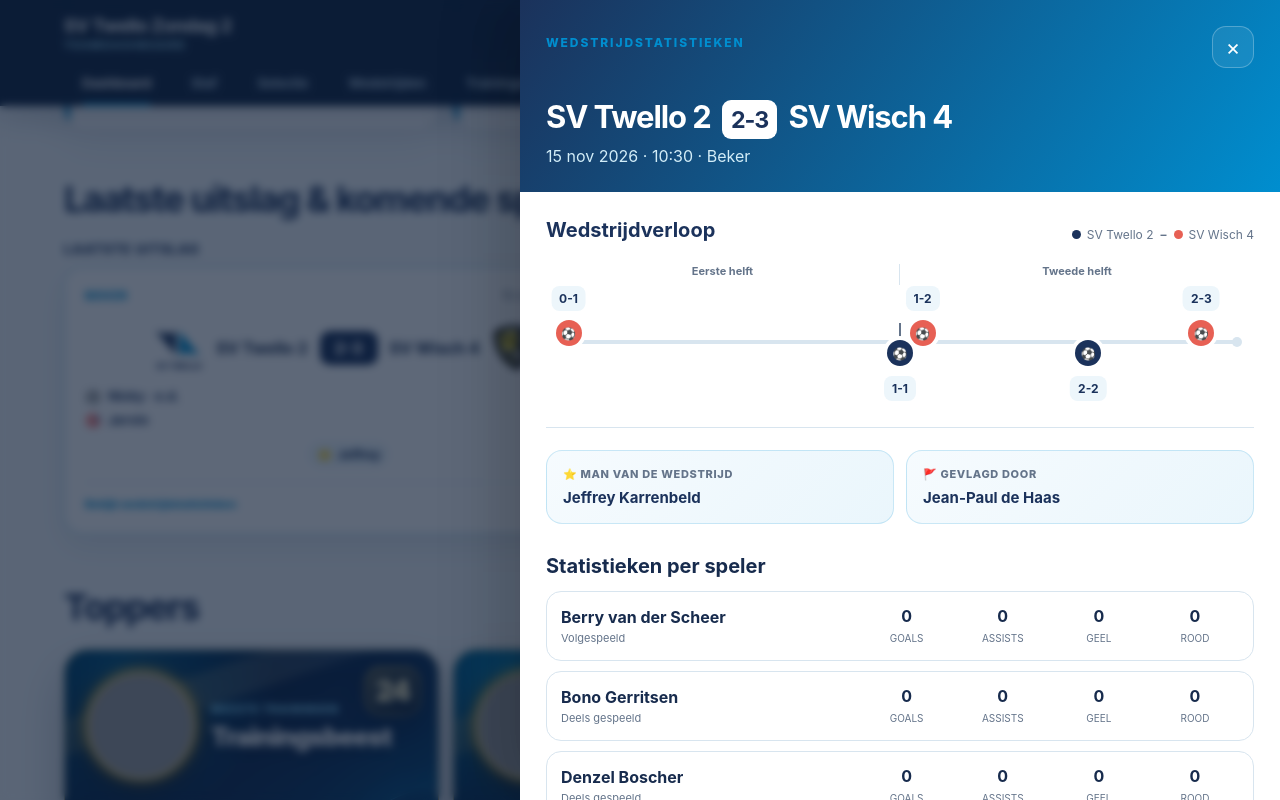
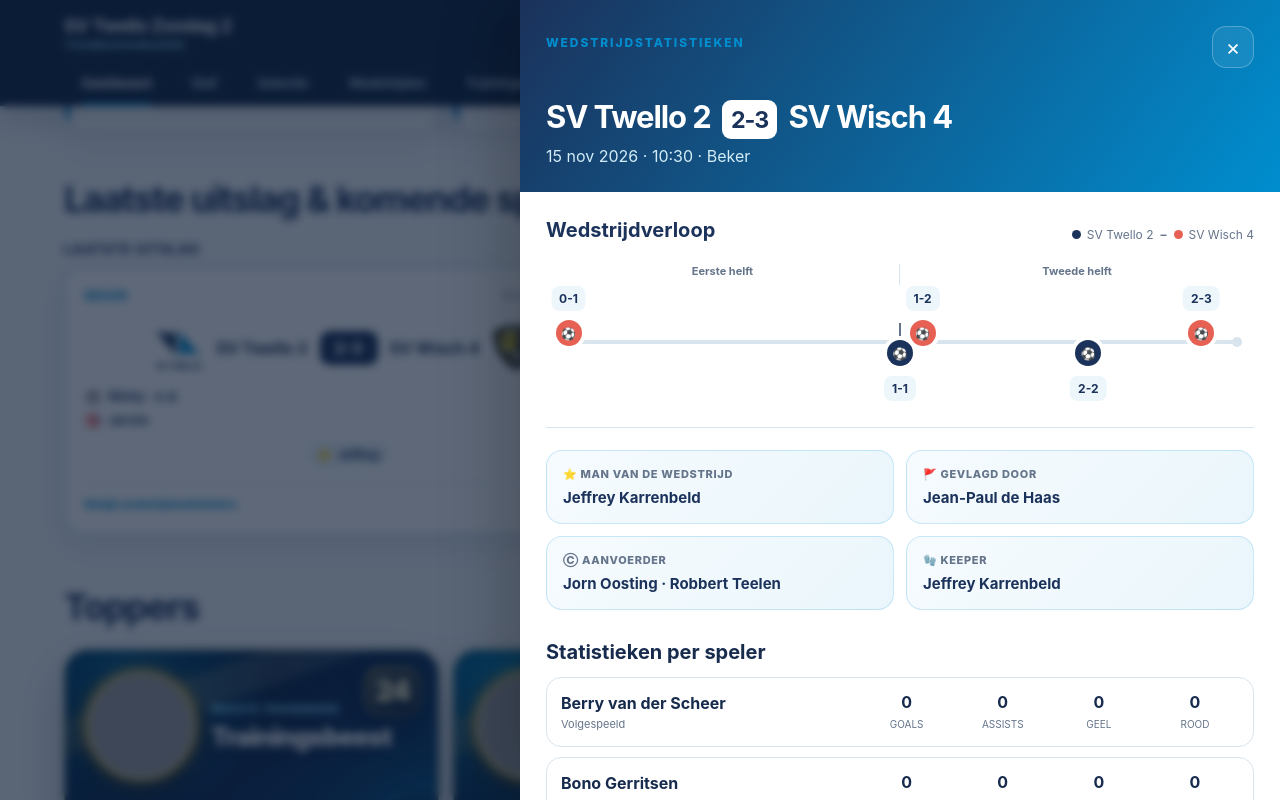
Before and after one commit to JPDH73/sv-twello-zondag-2-dashboard, a Next.js app: page / in a window 1280 px wide. Both pictures are taken after a click on the button 348 px from the left and 1061 px from the top of the page. Shown: the part 661-1461 px from the top of the page. Built offline with nearby package versions, Linux system fonts and the light colour scheme; grey boxes are pictures that could not be loaded.

Commit message:
Toon aanvoerder en keeper bij wedstrijdverloop

```diff
--- a/app/components/TeamDashboard.tsx
+++ b/app/components/TeamDashboard.tsx
@@ -535,6 +535,8 @@ function MatchDetailsDrawer({ match, players, staff, onClose }: { match: Match;
     .filter(({ player, stats }) => !player.guest && stats.status.trim().toLocaleLowerCase("nl") === "afwezig")
     .map(({ player }) => player.name);
   const flaggers = entries.filter(({ stats }) => stats.flagged).map(({ player }) => player.name);
+  const captains = entries.filter(({ stats }) => stats.captain).map(({ player }) => player.name);
+  const keepers = entries.filter(({ stats }) => stats.kept).map(({ player }) => player.name);
   const staffEntries = staff.flatMap((member) => {
     const stats = member.matches.find((staffMatch) => staffMatch.id === match.id);
     return stats ? [{ member, stats }] : [];
@@ -548,8 +550,8 @@ function MatchDetailsDrawer({ match, players, staff, onClose }: { match: Match;
         <div className="drawer-top"><span className="eyebrow">Wedstrijdstatistieken</span><button className="close-button" onClick={onClose} aria-label="Sluiten">×</button></div>
         <div className="match-detail-heading"><h2>{match.home || "Thuisteam onbekend"} <span>{hasFinalResult(match.result) ? match.result.trim() : isCancelled ? "Afgelast" : "–"}</span> {match.away || "Uitteam onbekend"}</h2><p>{formatDate(match.date)} {match.time && `· ${match.time}`} · {match.competition || "Wedstrijd"}</p></div>
       </div>
-      <div className="drawer-content">{isBno && <div className="no-matches bno-explanation"><strong>BNO — bezoekers niet opgekomen.</strong><span>De 3-0 is de officiële uitslag. Er zijn geen speler- of stafstatistieken voor deze wedstrijd.</span></div>}{isCancelled && <div className="no-matches cancelled-explanation"><strong>Deze wedstrijd is afgelast.</strong><span>De nieuwe speeldatum is nog onbekend.</span></div>}<GoalTimeline match={match}/>{isCompleted && <div className="match-highlights"><div><span>⭐ Man van de wedstrijd</span><strong>{match.manOfTheMatch?.trim() || "Niet ingevuld"}</strong></div><div><span>🚩 Gevlagd door</span><strong>{flaggers.length ? flaggers.join(" · ") : "Niet ingevuld"}</strong></div></div>}<section className="detail-section match-player-section"><h3>Statistieken per speler</h3>{playedEntries.length ? <div className="match-player-list">{playedEntries.map(({ player, stats }) => {
-        const tags = [stats.penaltiesScored > 0 && `Penalty gescoord: ${stats.penaltiesScored}`, stats.penaltiesMissed > 0 && `Penalty gemist: ${stats.penaltiesMissed}`, stats.captain && "Aanvoerder", stats.kept && "Gekeept", stats.flagged && "Gevlagd", stats.late && "Te laat"].filter(Boolean);
+      <div className="drawer-content">{isBno && <div className="no-matches bno-explanation"><strong>BNO — bezoekers niet opgekomen.</strong><span>De 3-0 is de officiële uitslag. Er zijn geen speler- of stafstatistieken voor deze wedstrijd.</span></div>}{isCancelled && <div className="no-matches cancelled-explanation"><strong>Deze wedstrijd is afgelast.</strong><span>De nieuwe speeldatum is nog onbekend.</span></div>}<GoalTimeline match={match}/>{isCompleted && <div className="match-highlights"><div><span>⭐ Man van de wedstrijd</span><strong>{match.manOfTheMatch?.trim() || "Niet ingevuld"}</strong></div><div><span>🚩 Gevlagd door</span><strong>{flaggers.length ? flaggers.join(" · ") : "Niet ingevuld"}</strong></div><div><span>Ⓒ Aanvoerder</span><strong>{captains.length ? captains.join(" · ") : "Niet ingevuld"}</strong></div><div><span>🧤 Keeper</span><strong>{keepers.length ? keepers.join(" · ") : "Niet ingevuld"}</strong></div></div>}<section className="detail-section match-player-section"><h3>Statistieken per speler</h3>{playedEntries.length ? <div className="match-player-list">{playedEntries.map(({ player, stats }) => {
+        const tags = [stats.penaltiesScored > 0 && `Penalty gescoord: ${stats.penaltiesScored}`, stats.penaltiesMissed > 0 && `Penalty gemist: ${stats.penaltiesMissed}`, stats.flagged && "Gevlagd", stats.late && "Te laat"].filter(Boolean);
         return <article className="match-player-row" key={player.id}><div className="match-player-name"><strong>{player.name}</strong><span>{stats.status || "Geen status ingevuld"}</span></div><MatchCell value={stats.goals} label="Goals"/><MatchCell value={stats.assists} label="Assists"/><MatchCell value={stats.yellow} label="Geel"/><MatchCell value={stats.red} label="Rood"/>{tags.length > 0 && <div className="match-tags">{tags.map((tag) => <span key={String(tag)}>{tag}</span>)}</div>}</article>;
       })}</div> : <div className="no-matches">{isBno ? "Geen spelerstatistieken: de wedstrijd is niet gespeeld." : isCancelled ? "Geen spelerstatistieken: de wedstrijd is afgelast." : "Voor deze wedstrijd zijn nog geen gespeelde minuten ingevuld."}</div>}{isCompleted && <div className="match-absence-summary"><strong>Afwezig ({absentPlayers.length})</strong><span>{absentPlayers.length ? absentPlayers.join(" · ") : "Niemand afwezig."}</span></div>}</section><section className="detail-section match-staff-section"><h3>Statistieken per staf</h3>{staffEntries.length ? <div className="staff-match-list">{staffEntries.map(({ member, stats }) => <article className="staff-match-row" key={member.id}><div><strong>{member.name}</strong></div><span className={`staff-status ${stats.status.toLowerCase().replaceAll(" ", "-")}`}>{stats.status || "Geen status ingevuld"}</span></article>)}</div> : <div className="no-matches">{isBno ? "Geen stafstatistieken: de wedstrijd is niet gespeeld." : isCancelled ? "Geen stafstatistieken: de wedstrijd is afgelast." : "Voor deze wedstrijd zijn nog geen stafstatistieken ingevuld."}</div>}</section></div>
     </aside>
```
